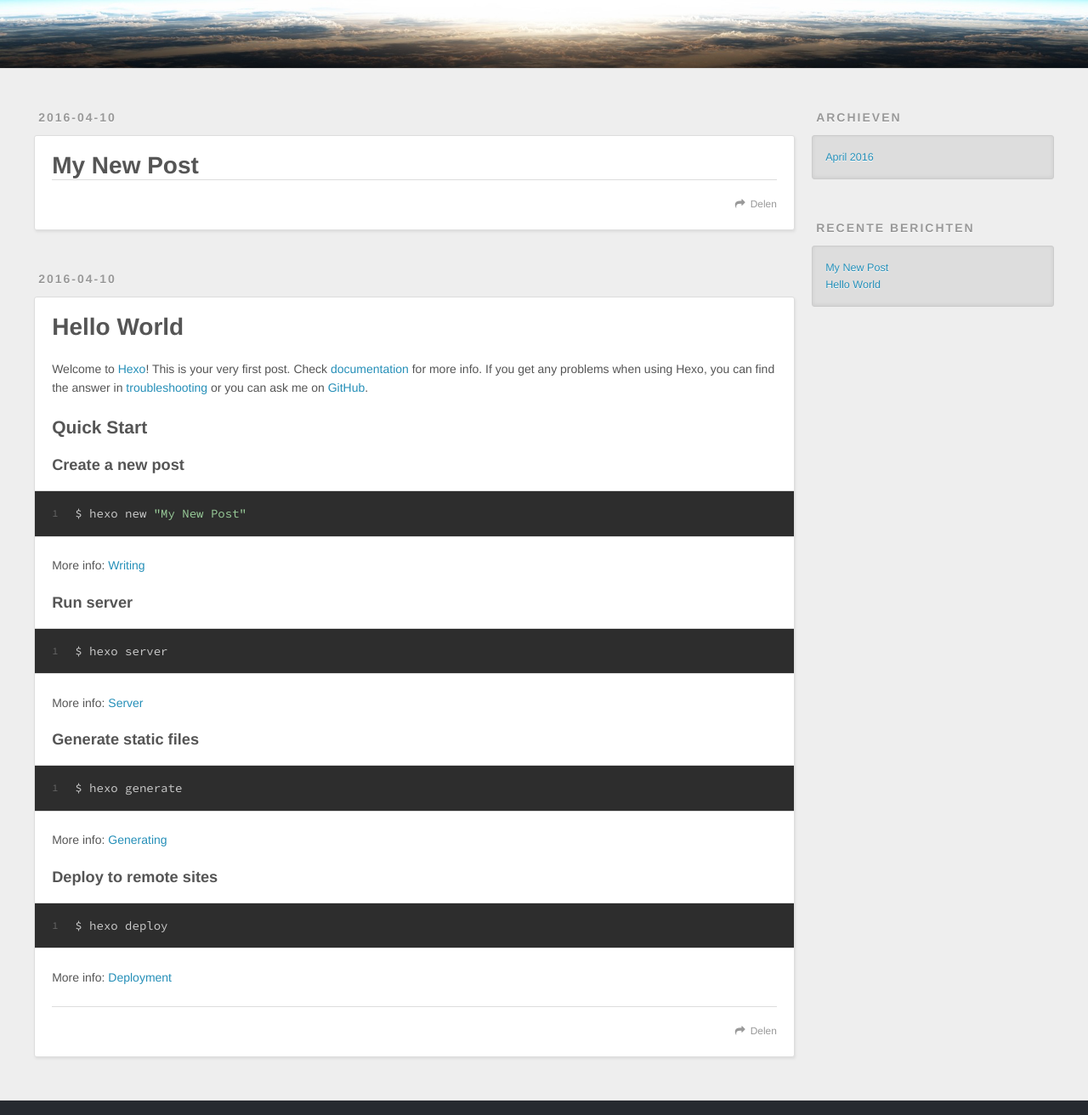
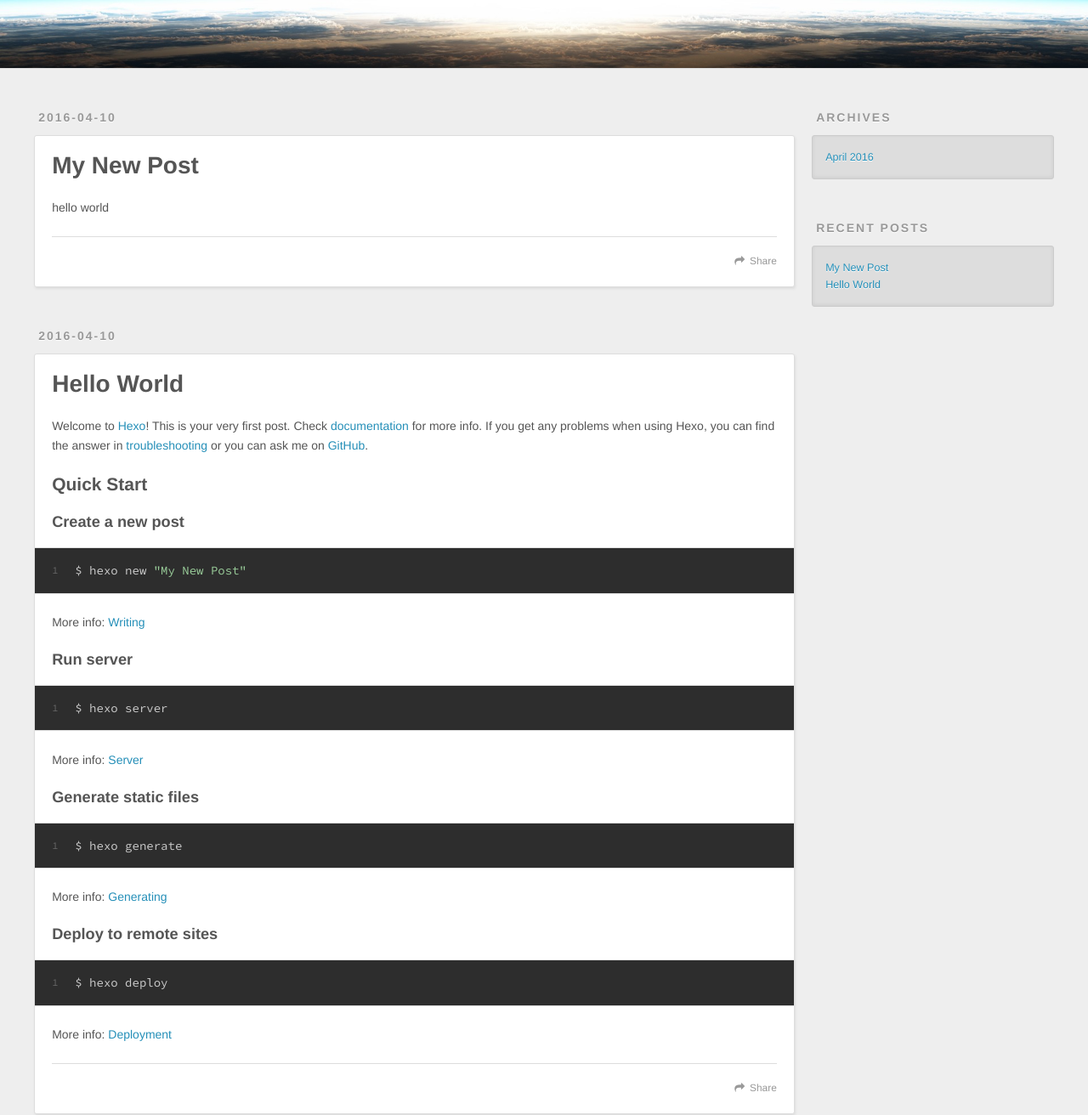
Before and after one commit to yichengjie/blog.github.io, a plain HTML site: page index.html in a window 1280 px wide. Shown: the part 220-1532 px from the top of the page at 85% size. Drawn offline with nearby package versions, Linux system fonts and the light colour scheme.

Commit message:
Site updated: 2016-04-10 20:10:15

```diff
--- a/index.html
+++ b/index.html
@@ -53,7 +53,7 @@
 
           <a id="nav-rss-link" class="nav-icon" href="/atom.xml" title="RSS Feed"></a>
 
-        <a id="nav-search-btn" class="nav-icon" title="Zoeken"></a>
+        <a id="nav-search-btn" class="nav-icon" title="Search"></a>
       </nav>
       <div id="search-form-wrap">
         <form action="//google.com/search" method="get" accept-charset="UTF-8" class="search-form"><input type="search" name="q" results="0" class="search-form-input" placeholder="Search"><button type="submit" class="search-form-submit">&#xF002;</button><input type="hidden" name="sitesearch" value="http://yoursite.com"></form>
@@ -86,11 +86,12 @@
 
     <div class="article-entry" itemprop="articleBody">
 
+        <p>hello world</p>
 
 
     </div>
     <footer class="article-footer">
-      <a data-url="http://yoursite.com/2016/04/10/My-New-Post/" data-id="cimui47b100019sii0j86jjam" class="article-share-link">Delen</a>
+      <a data-url="http://yoursite.com/2016/04/10/My-New-Post/" data-id="cimuj37cv0000w8iibwyztmb5" class="article-share-link">Share</a>
 
 
     </footer>
@@ -135,7 +136,7 @@
 
     </div>
     <footer class="article-footer">
-      <a data-url="http://yoursite.com/2016/04/10/hello-world/" data-id="cimui47au00009sii9u9hh04x" class="article-share-link">Delen</a>
+      <a data-url="http://yoursite.com/2016/04/10/hello-world/" data-id="cimuj37d30001w8iimacpi8e5" class="article-share-link">Share</a>
 
 
     </footer>
@@ -160,7 +161,7 @@
 
 
   <div class="widget-wrap">
-    <h3 class="widget-title">Archieven</h3>
+    <h3 class="widget-title">Archives</h3>
     <div class="widget">
       <ul class="archive-list"><li class="archive-list-item"><a class="archive-list-link" href="/archives/2016/04/">April 2016</a></li></ul>
     </div>
@@ -170,7 +171,7 @@
 
 
   <div class="widget-wrap">
-    <h3 class="widget-title">Recente berichten</h3>
+    <h3 class="widget-title">Recent Posts</h3>
     <div class="widget">
       <ul>
 
```
Also changed, not shown: 2016/04/10/My-New-Post/index.html (+10 -9 lines), 2016/04/10/hello-world/index.html (+5 -5 lines), archives/2016/04/index.html (+4 -4 lines), archives/2016/index.html (+4 -4 lines), archives/index.html (+4 -4 lines).
